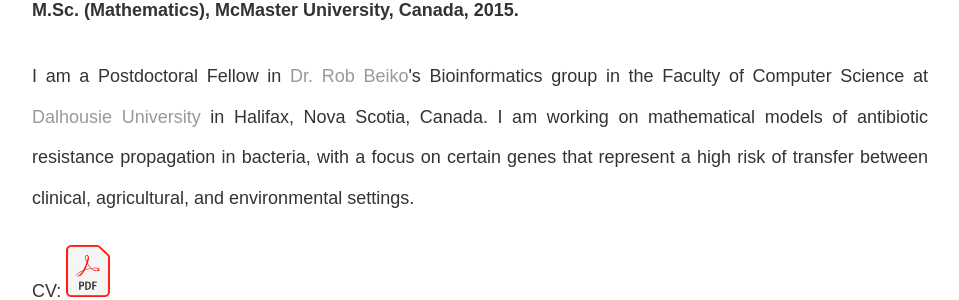
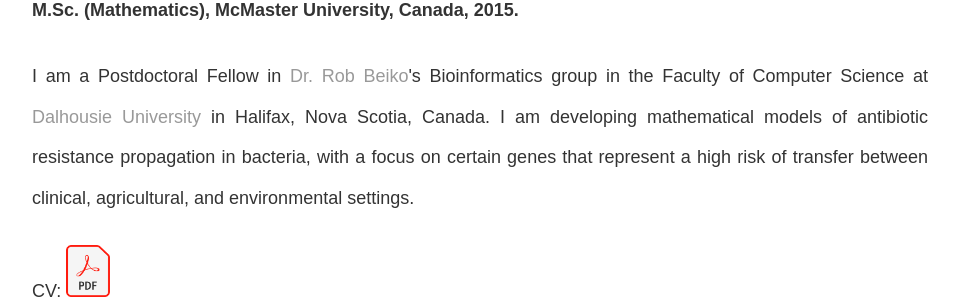
Before and after one commit to MathBioInfo/amjadkhan, a Jekyll site: the page index.html, which Jekyll copies as it is, in a window 1280 px wide. Shown: the part 421-721 px from the top of the page, without its empty margins (160-1119 px from the left). Built offline with Jekyll 4.4.1, drawn with Linux system fonts in a browser that asks for light colours.

Commit message:
Update index.html

```diff
--- a/index.html
+++ b/index.html
@@ -47,7 +47,7 @@
 			<p style="text-align:justify"><font size="4">
 				I am a Postdoctoral Fellow in <a href="https://www.dal.ca/faculty/computerscience/faculty-staff/robert-beiko.html" target="_blank"> Dr. Rob Beiko</a>'s
 				Bioinformatics group in the Faculty of Computer Science at <a href="https://www.dal.ca/" target="_blank"> Dalhousie University</a> in Halifax, Nova Scotia,
-				Canada. I am working on mathematical models of antibiotic resistance propagation in bacteria, with a focus on certain genes that represent a high risk of
+				Canada. I am developing mathematical models of antibiotic resistance propagation in bacteria, with a focus on certain genes that represent a high risk of
 				transfer between clinical, agricultural, and environmental settings.
 			</p>
 			<p><font size="4">CV:
```
